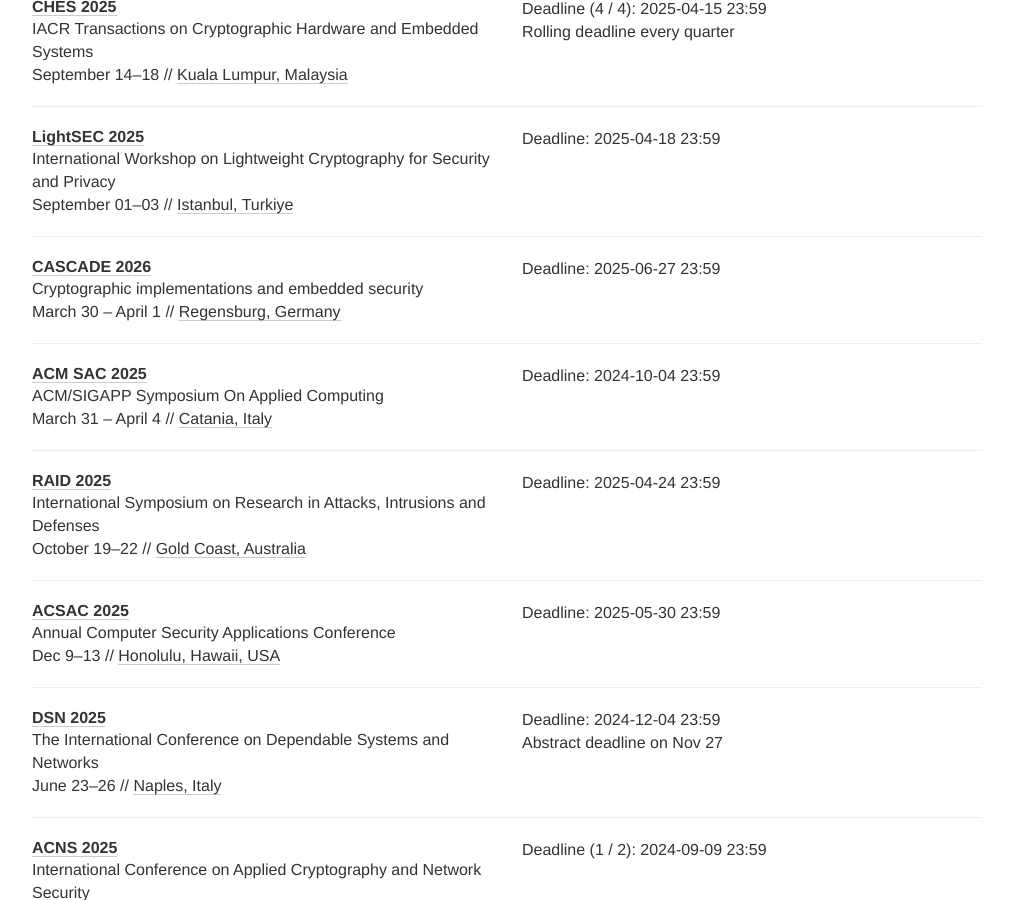
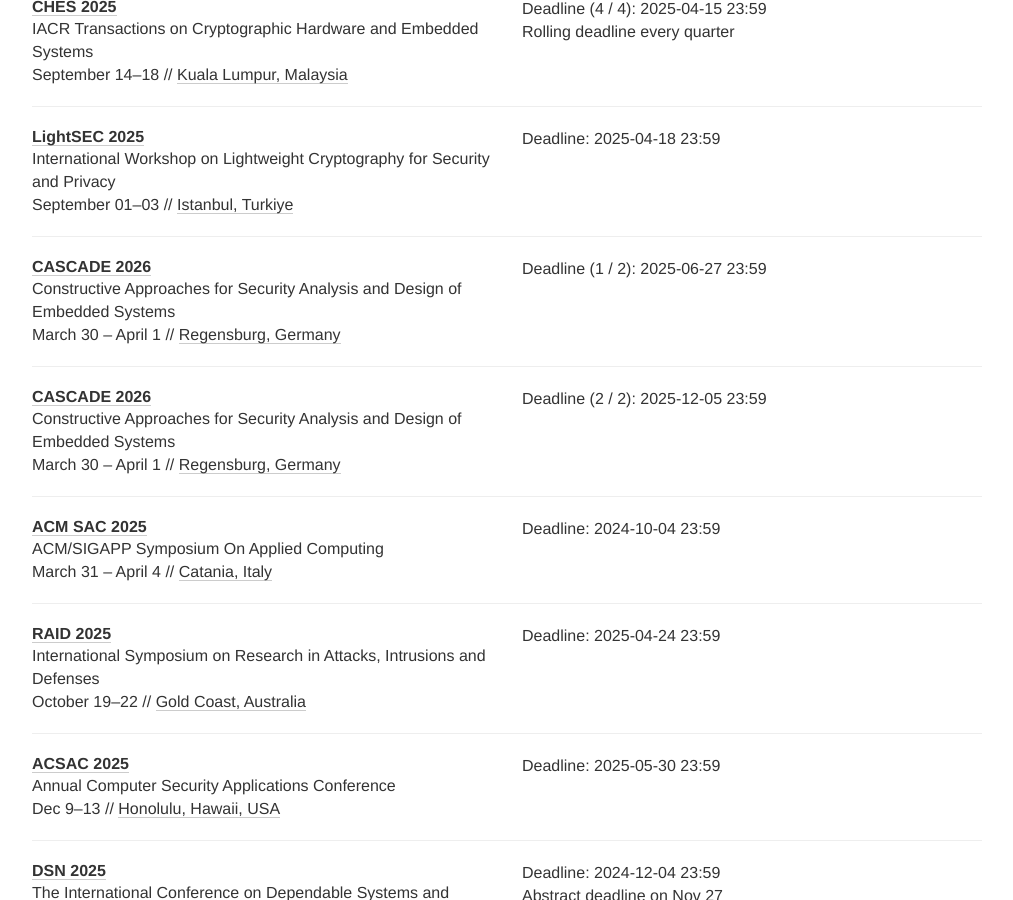
Before and after one commit to sec-deadlines/sec-deadlines.github.io, a Jekyll site: the page built from index.html, in a window 1280 px wide and 900 px high, scrolled down 7776 px. Shown: the whole window, without its empty margins (133-1146 px from the left). Built offline with Jekyll 4.4.1, drawn with Linux system fonts in a browser that asks for light colours; nearby versions of some CDN libraries; comment, search, counter and statistics services are not loaded.

Commit message:
Fix conference description, add multiple deadlines

```diff
--- a/_data/conferences.yml
+++ b/_data/conferences.yml
@@ -472,10 +472,12 @@
   tags: [SEC, PRIV, SHOP, CRYPTO]
 
 - name: CASCADE
-  description: Cryptographic implementations and embedded security
+  description: Constructive Approaches for Security Analysis and Design of Embedded Systems
   year: 2026
   link: https://cascade-conference.org/index.html
-  deadline: ["2025-06-27 23:59"]
+  deadline:
+    - "2025-06-27 23:59"
+    - "2025-12-05 23:59"
   date: March 30 - April 1
   place: Regensburg, Germany
   tags: [CRYPTO, CONF]
```
